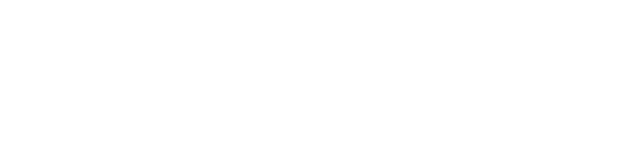
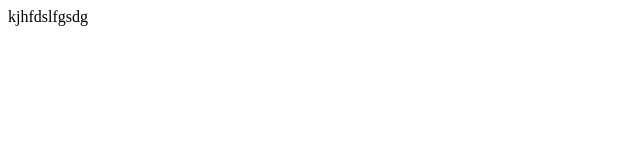
Before and after one commit to milamarcos98/clase, a plain HTML site: page index.html in a window 1280 px wide. Shown: the whole page, without its empty margins (0-640 px from the left). Drawn offline with Linux system fonts and the light colour scheme.

Commit message:
Update index.html

```diff
--- a/index.html
+++ b/index.html
@@ -6,6 +6,6 @@
     <title>Document</title>
 </head>
 <body>
-
+    kjhfdslfgsdg
 </body>
 </html>
```
